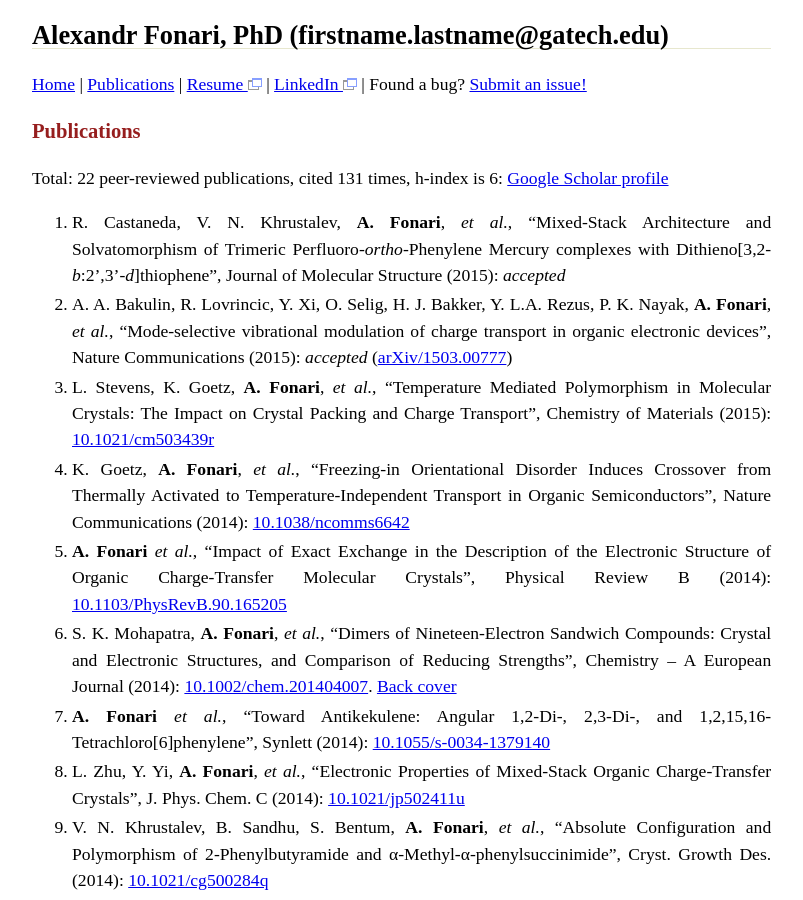
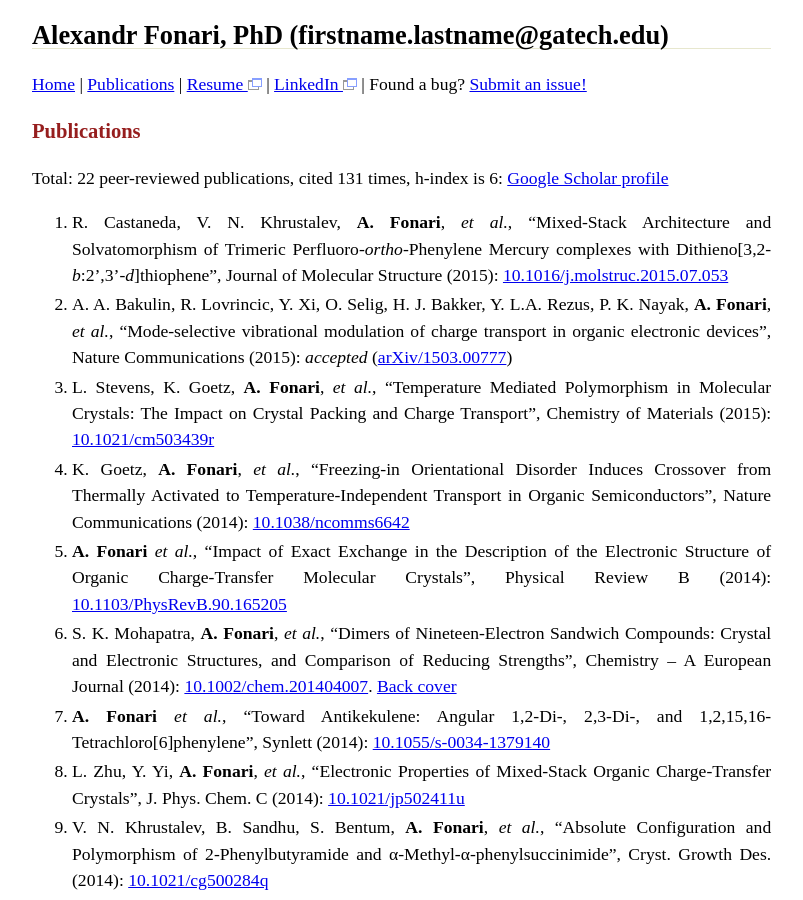
Before and after one commit to afonari/afonari.github.io, a Jekyll site: the page built from publications.md, in a window 1280 px wide and 900 px high. Shown: the whole window, without its empty margins (56-859 px from the left). Built offline with Jekyll 4.4.1, drawn with Linux system fonts in a browser that asks for light colours; Markdown is read by kramdown in place of the engine named in the settings.

Commit message:
updated a doi

```diff
--- a/publications.md
+++ b/publications.md
@@ -7,7 +7,7 @@ title: Publications
 
 Total: 22 peer-reviewed publications, cited 131 times, h-index is 6: [Google Scholar profile](http://scholar.google.com/citations?user=ZkBvorAAAAAJ)
 
-1. R. Castaneda, V. N. Khrustalev, **A. Fonari**, *et al.*, &ldquo;Mixed-Stack Architecture and Solvatomorphism of Trimeric Perfluoro-*ortho*-Phenylene Mercury complexes with Dithieno[3,2-*b*:2',3'-*d*]thiophene&rdquo;, Journal of Molecular Structure (2015): *accepted*
+1. R. Castaneda, V. N. Khrustalev, **A. Fonari**, *et al.*, &ldquo;Mixed-Stack Architecture and Solvatomorphism of Trimeric Perfluoro-*ortho*-Phenylene Mercury complexes with Dithieno[3,2-*b*:2',3'-*d*]thiophene&rdquo;, Journal of Molecular Structure (2015): [10.1016/j.molstruc.2015.07.053](http://doi.org/10.1016/j.molstruc.2015.07.053)
 
 1. A. A. Bakulin, R. Lovrincic, Y. Xi, O. Selig, H. J. Bakker, Y. L.A. Rezus, P. K. Nayak, **A. Fonari**, *et al.*, &ldquo;Mode-selective vibrational modulation of charge transport in organic electronic devices&rdquo;, Nature Communications (2015): *accepted* ([arXiv/1503.00777](http://arxiv.org/abs/1503.00777))
 
```
